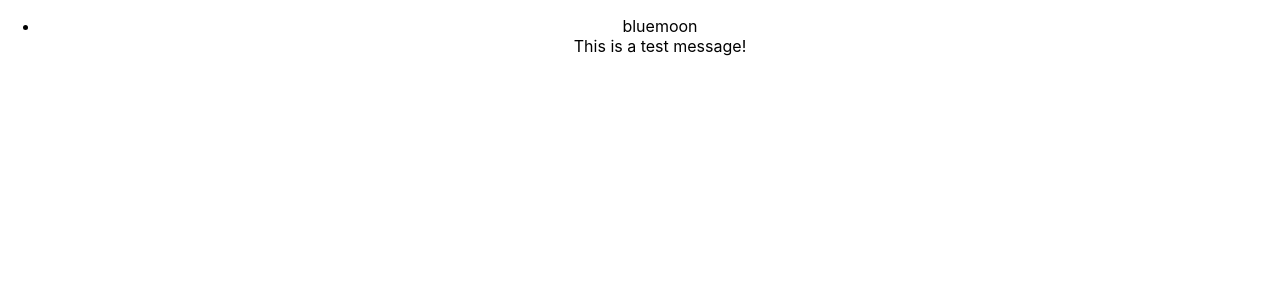
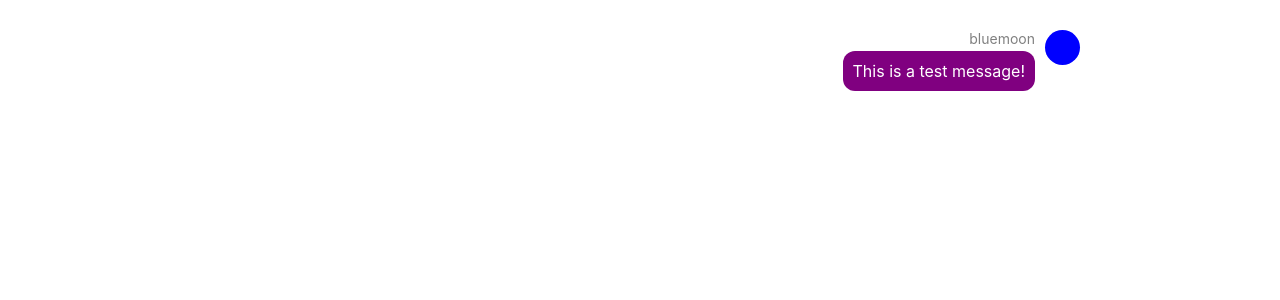
Before and after one commit to Ilithor/Chat-App, a React (Create React App) app: page / in a window 1280 px wide. Shown: the top 300 px of the page. Built offline with nearby package versions, Linux system fonts and the light colour scheme.

Commit message:
Added styling

```diff
--- a/src/App.css
+++ b/src/App.css
@@ -1,38 +1,73 @@
 .App {
-  text-align: center;
-}
-
-.App-logo {
-  height: 40vmin;
-  pointer-events: none;
-}
-
-@media (prefers-reduced-motion: no-preference) {
-  .App-logo {
-    animation: App-logo-spin infinite 20s linear;
-  }
+  display: flex;
+  flex-direction: column;
+  justify-content: space-between;
+  height: 100vh;
 }
 
 .App-header {
-  background-color: #282c34;
-  min-height: 100vh;
-  display: flex;
-  flex-direction: column;
-  align-items: center;
-  justify-content: center;
-  font-size: calc(10px + 2vmin);
+  background-color: #262626;
+  overflow: visible;
+  width: 100%;
+  text-align: center;
   color: white;
 }
 
-.App-link {
-  color: #61dafb;
+.Messages-list {
+  padding: 20px 0;
+  max-width: 900px;
+  width: 100%;
+  margin: 0 auto;
+  list-style: none;
+  padding-left: 0;
+  flex-grow: 1;
+  overflow: auto;
 }
 
-@keyframes App-logo-spin {
-  from {
-    transform: rotate(0deg);
-  }
-  to {
-    transform: rotate(360deg);
-  }
+.Messages-message {
+  display: flex;
+  margin-top: 10px;
 }
+
+.Messages-message.currentMember {
+  /*justify-content: flex-end;*/
+  flex-direction: row-reverse;
+  text-align: right;
+}
+
+.Message-content {
+  display: inline-block;
+}
+
+.currentMember > .Message-content {
+  align-items: flex-end;
+}
+
+.Messages-message > .avatar {
+  height: 35px;
+  width: 35px;
+  border-radius: 50%;
+  display: inline-block;
+  margin: 0 10px -10px;
+}
+
+.Message-content > .username {
+  display: block;
+  color: gray;
+  font-size: 14px;
+  padding-bottom: 4px;
+}
+
+.Message-content > .text {
+  padding: 10px;
+  max-width: 400px;
+  margin: 0;
+  border-radius: 12px;
+  background-color: orangered;
+  color: white;
+  display: inline-block;
+}
+
+.currentMember > .Message-content .text {
+  background-color: purple;
+}
```
